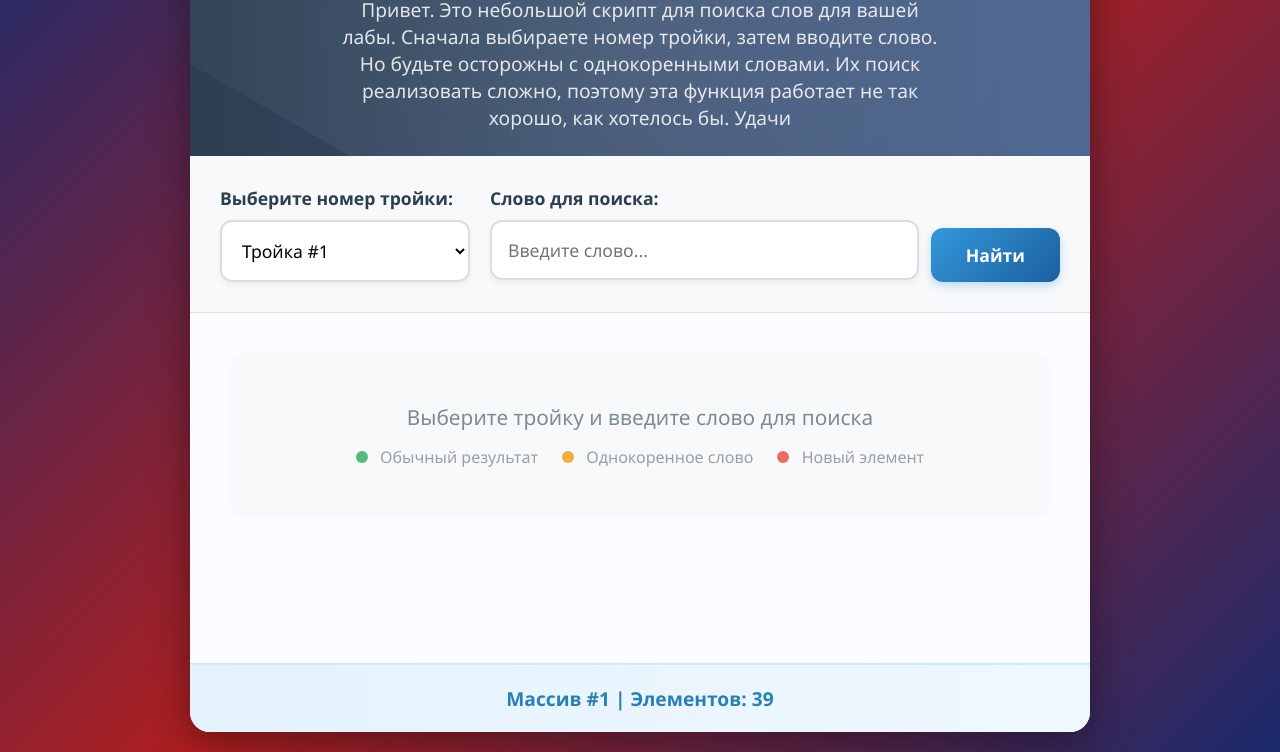
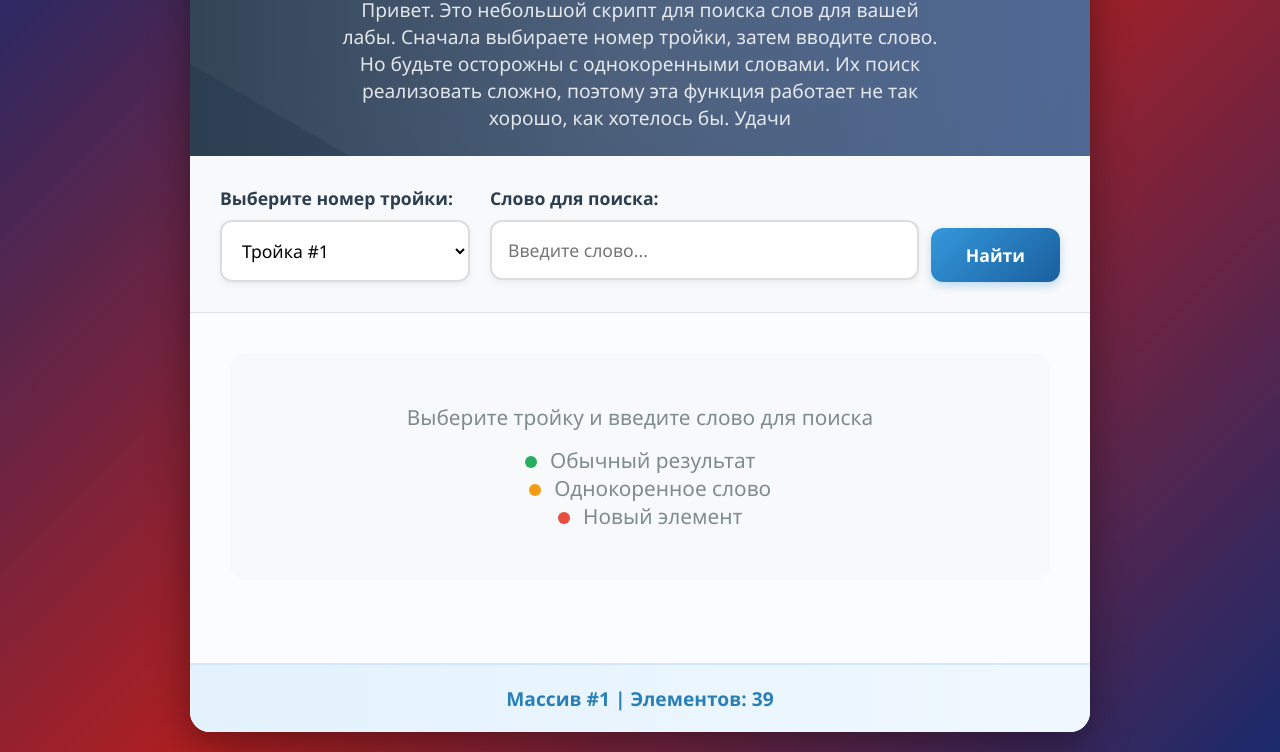
Before and after one commit to glebka-crevetca/Searching, a plain HTML site: page index.html in a window 1280 px wide. Shown: the part 120-872 px from the top of the page. Drawn offline with Linux system fonts and the light colour scheme.

Commit message:
Update index.html

```diff
--- a/index.html
+++ b/index.html
@@ -39,9 +39,9 @@
             <div class="no-results">
                 <p>Выберите тройку и введите слово для поиска</p>
                 <p style="margin-top: 15px; font-size: 1rem; opacity: 0.8;">
-                    <span class="status-indicator status-normal"></span> Обычный результат
-                    <span class="status-indicator status-similar" style="margin-left: 20px;"></span> Однокоренное слово
-                    <span class="status-indicator status-new" style="margin-left: 20px;"></span> Новый элемент
+                    <div><span class="status-indicator status-normal"></span> Обычный результат</div>
+                    <div><span class="status-indicator status-similar" style="margin-left: 20px;"></span> Однокоренное слово</div>
+                    <div><span class="status-indicator status-new" style="margin-left: 20px;"></span> Новый элемент</div>
                 </p>
             </div>
         </div>
```
